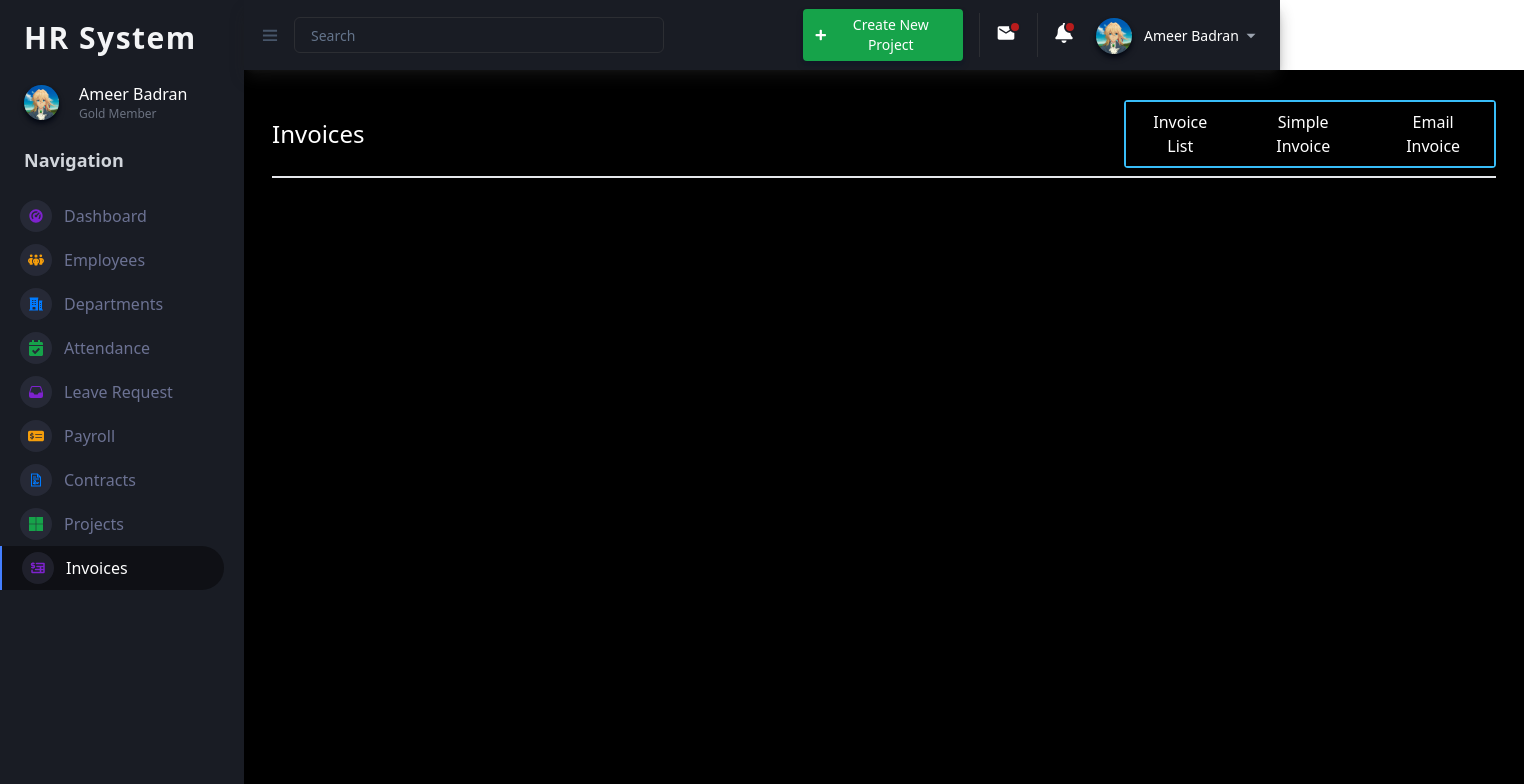
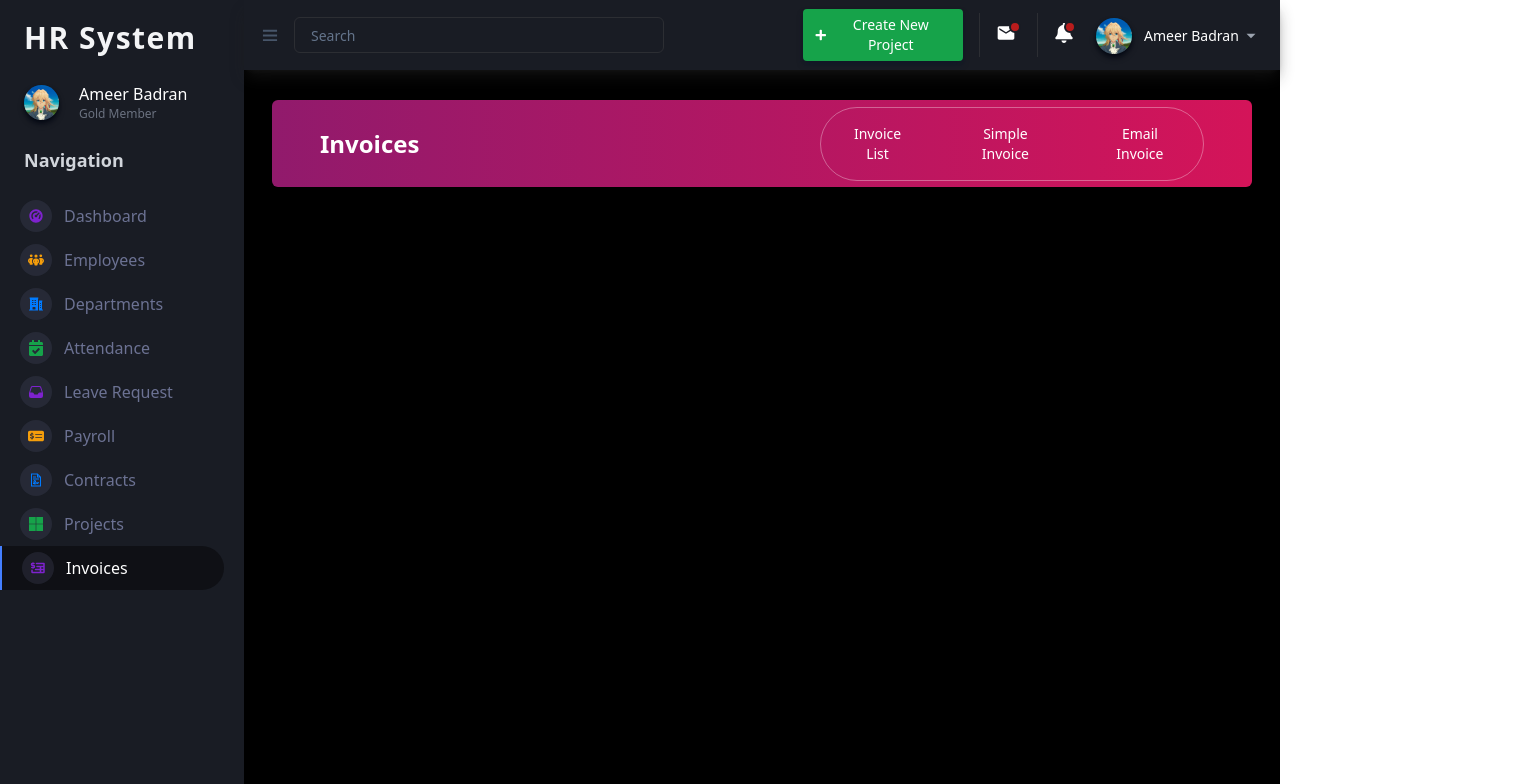
Before and after one commit to AmeerBadran/HR-System-Project, a React (Vite) app: page /invoices in a window 1280 px wide. Shown: the top 784 px of the page, 1524 px wide, since content can reach past the window. Built offline with nearby package versions, Linux system fonts and the light colour scheme.

Commit message:
add a new Navbar layout in Invoices

```diff
--- a/src/components/molecule/PagesTitle.jsx
+++ b/src/components/molecule/PagesTitle.jsx
@@ -1,10 +1,24 @@
 import PropTypes from 'prop-types';
 
+import InvoicesNavbar from '../organism/InvoicesNavbar';
 export default function PagesTitle({pageTitle}) {
+
+
   return (
     <div className="flex items-center justify-between w-full bg-gradient-to-r to-[#d41459] from-[#911a6c] rounded-md px-12 h-[87px]">
-        <h1 className="text-white text-2xl font-semibold ">{pageTitle}</h1>
-        <button type="button" className="border border-[#FFFFFF55] py-[11px] px-5 rounded-full text-white text-sm font-medium hover:bg-white hover:text-black transition-colors duration-200">Page Action...</button>
+        <h1 className="text-white text-2xl font-semibold ">{pageTitle} </h1>
+        {pageTitle==='Invoices'?(
+          <InvoicesNavbar/>
+        ):(
+          <button type="button" className="border border-[#FFFFFF55] py-[11px] px-5 rounded-full text-white text-sm font-medium hover:bg-white hover:text-black transition-colors duration-200">Page Action...</button>
+        )
+
+
+      }
+
+
+
+
       </div>
   )
 }
--- a/src/components/organism/InvoicesNavbar.jsx
+++ b/src/components/organism/InvoicesNavbar.jsx
@@ -1,23 +1,23 @@
 import { useState } from "react";
 
 export default function InvoicesNavbar() {
-  const [activeButtonIndex, setActiveButtonIndex] = useState(null);
+  const [activeButtonIndex, setActiveButtonIndex] = useState(()=>null);
 
   const handleClick = (index) => {
     setActiveButtonIndex(index);
   };
 
   return (
-    <div className="text-white flex w-auto gap-[760px] border-b-2 pb-2 items-center">
-      <h1 className="text-2xl">Invoices</h1>
-      <ul className="flex  border-2 border-sky-400 rounded w-[24rem] justify-between">
+    <div className="text-white flex w-auto gap-[760px]  items-center">
+
+      <ul className="flex border border-[#FFFFFF55]  rounded-full text-white text-sm font-medium   w-[24rem] justify-between">
         <li>
           <button
             onClick={() => handleClick(0)}
-            className={`px-4 py-2  ${
+            className={`px-5 py-4  ${
               activeButtonIndex === 0
-                ? "bg-[#4b3176] text-white border-r-2 border-r-white"
-                : "bg-black text-white"
+                ? "bg-[#FFFFFF55] text-white border-r-2 border-r-white rounded-full"
+                : "border-[#FFFFFF55] text-sm font-medium hover:bg-white hover:text-black transition-colors duration-200 rounded-full"
             }`}
           >
             Invoice List
@@ -26,10 +26,10 @@ export default function InvoicesNavbar() {
         <li>
           <button
             onClick={() => handleClick(1)}
-            className={`px-5 py-2  ${
+            className={`px-6 py-4  ${
               activeButtonIndex === 1
-                ? "bg-[#4b3176] text-white border-x-2 border-x-white"
-                : "bg-black text-white"
+                ? "bg-[#FFFFFF55] text-white  rounded-full border-x-2 border-x-white"
+                : "border-[#FFFFFF55] text-sm font-medium hover:bg-white hover:text-black transition-colors duration-200 rounded-full"
             }`}
           >
             Simple Invoice
@@ -38,10 +38,10 @@ export default function InvoicesNavbar() {
         <li>
           <button
             onClick={() => handleClick(2)}
-            className={`px-4 py-2 ${
+            className={`px-5 py-4 ${
               activeButtonIndex === 2
-                ? "bg-[#4b3176] text-white border-l-2 border-l-white"
-                : "bg-black text-white"
+                ? "bg-[#FFFFFF55] text-white rounded-full border-l-2 border-l-white"
+                : "border-[#FFFFFF55] text-sm font-medium hover:bg-white hover:text-black transition-colors duration-200 rounded-full"
             }`}
           >
             Email Invoice
--- a/src/pages/Employees.jsx
+++ b/src/pages/Employees.jsx
@@ -1,9 +1,10 @@
 import RootLayout from "../components/HOC/RootLayout";
 import PagesTitle from "../components/molecule/PagesTitle";
+
 function Employees() {
   return (
     <div className="w-full ">
-      <PagesTitle pageTitle={'Employees'}/>
+      <PagesTitle pageTitle={'Employees'} />
     </div>
   )
 }
--- a/src/pages/Invoices.jsx
+++ b/src/pages/Invoices.jsx
@@ -1,10 +1,10 @@
 import RootLayout from "../components/HOC/RootLayout";
-//import PagesTitle from "../components/molecule/PagesTitle";
-import InvoicesNavbar from "../components/organism/InvoicesNavbar";
+import PagesTitle from "../components/molecule/PagesTitle";
+
 function Invoices() {
   return (
     <div className="w-full">
-      <InvoicesNavbar/>
+      <PagesTitle pageTitle={'Invoices'}/>
     </div>
   )
 }
```
